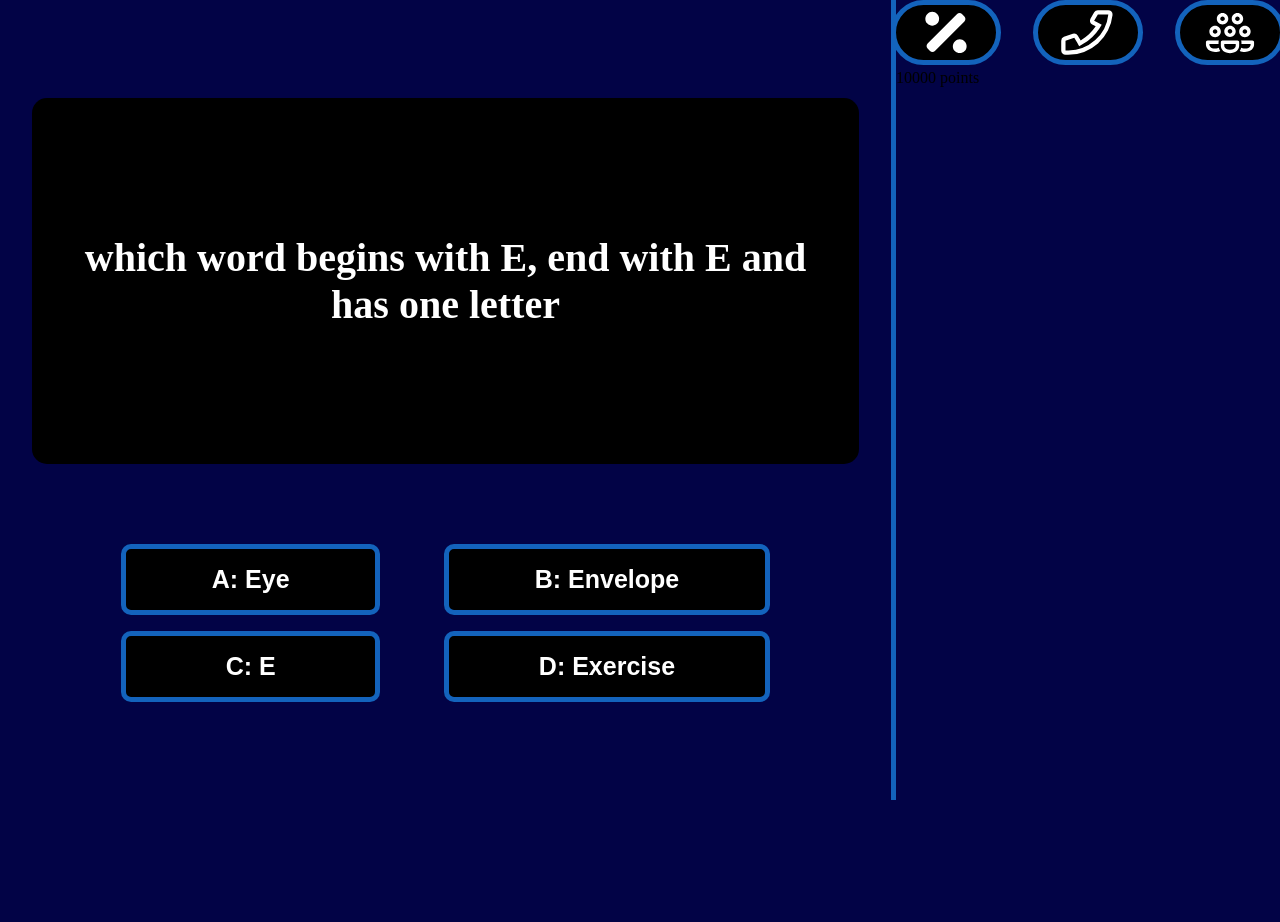
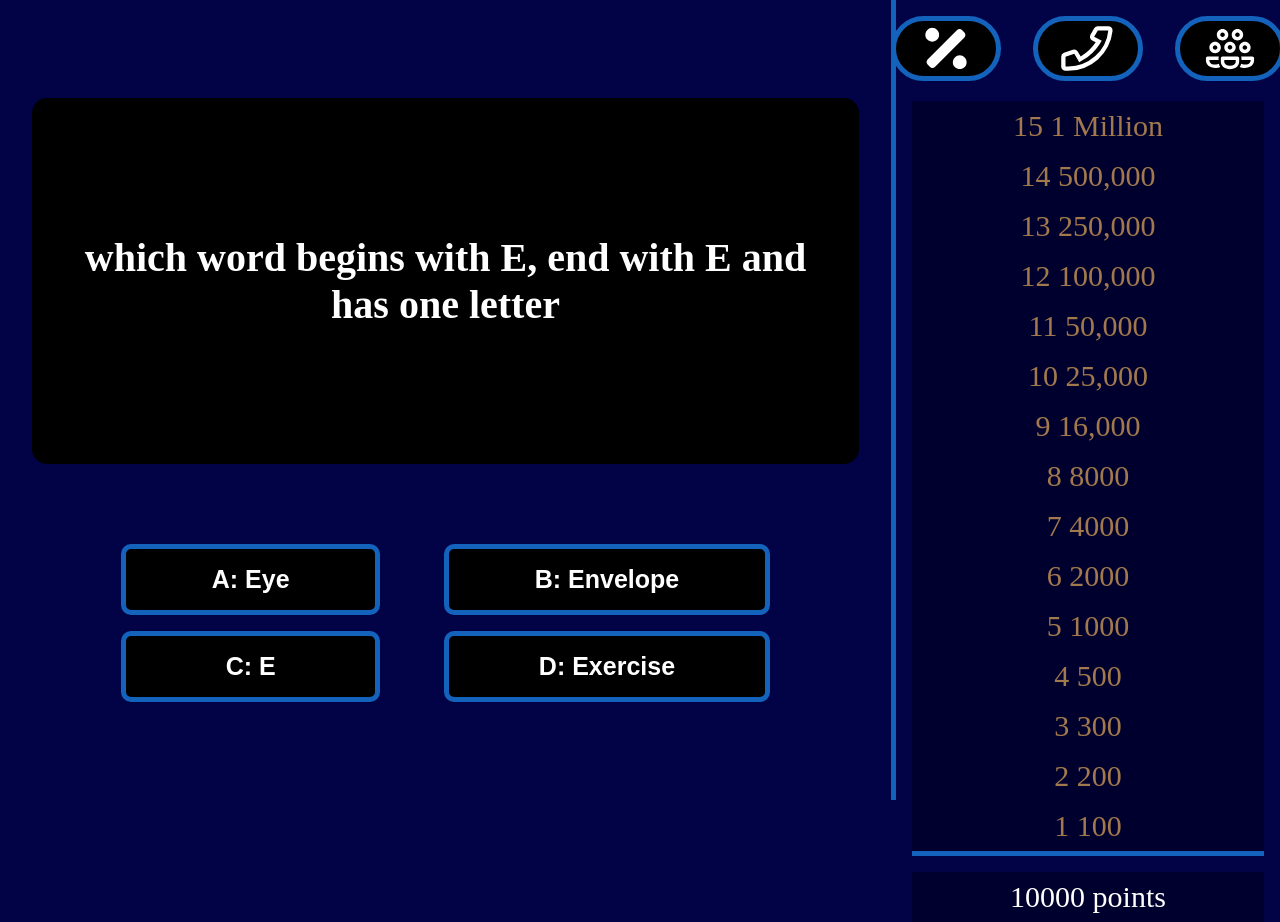
Before and after one commit to farukumarx64/millionaire-game, a plain HTML site: page pages/game.html in a window 1280 px wide. Before the commit the page ends 800 px from the top, so only its background shows below. Drawn offline with Linux system fonts and the light colour scheme.

Commit message:
implemented game style

```diff
--- a/pages/game.html
+++ b/pages/game.html
@@ -27,5 +27,6 @@
       <div class="progress"><!--use js to create points--></div>
       <div class="points">10000 points</div>
     </div>
+    <script src="../scripts/progress.js"></script>
   </body>
 </html>
--- /dev/null
+++ b/scripts/progress.js
@@ -0,0 +1,10 @@
+const progress = document.querySelector('.progress');
+console.log(progress);
+const points = ['1 Million', '500,000', '250,000', '100,000', '50,000', '25,000', '16,000', '8000', '4000', '2000', '1000', '500', '300', '200', '100']
+
+for (let index = 0; index < points.length; index++) {
+  const element = document.createElement('p');
+  element.textContent = `${15 - index} ${points[index]}`;
+  element.className = `progress-point`;
+  progress.appendChild(element);
+}
--- a/style/game.css
+++ b/style/game.css
@@ -66,7 +66,9 @@ html{
   box-sizing: border-box;
   width: 30%;
 }
-
+.cheats, .progress, .points {
+  margin: 1rem;
+}
 .cheats div img{
   background-color: black;
   border: solid 5px #1363bc;
@@ -99,3 +101,34 @@ html{
   justify-content: center;
   align-items: center;
 }
+
+.progress {
+  background-color: #00002e;
+  border-bottom: solid 5px #1363bc;
+  display:  flex;
+  flex-direction: column;
+  align-items: center;
+}
+
+.progress-point{
+  color: #a2794d;
+  font-size: 30px;
+  margin: 0;
+  padding: 8px 0;
+  width: 100%;
+  text-align: center;
+}
+
+.points {
+  background-color: #00002e;
+  color: white;
+  font-size: 30px;
+  padding: 8px 0;
+  text-align: center;
+}
+
+.progress-point:hover{
+  background-color: #f76029;
+  color: black;
+  transition: 100ms;
+}
```
Also changed, not shown: scripts/script.js (added).
